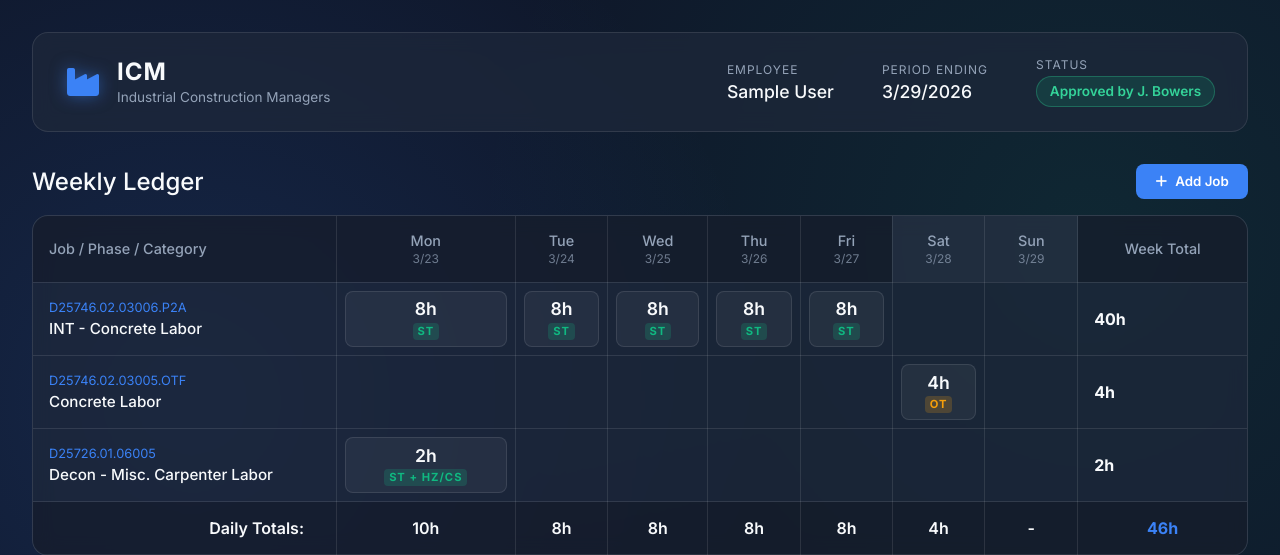
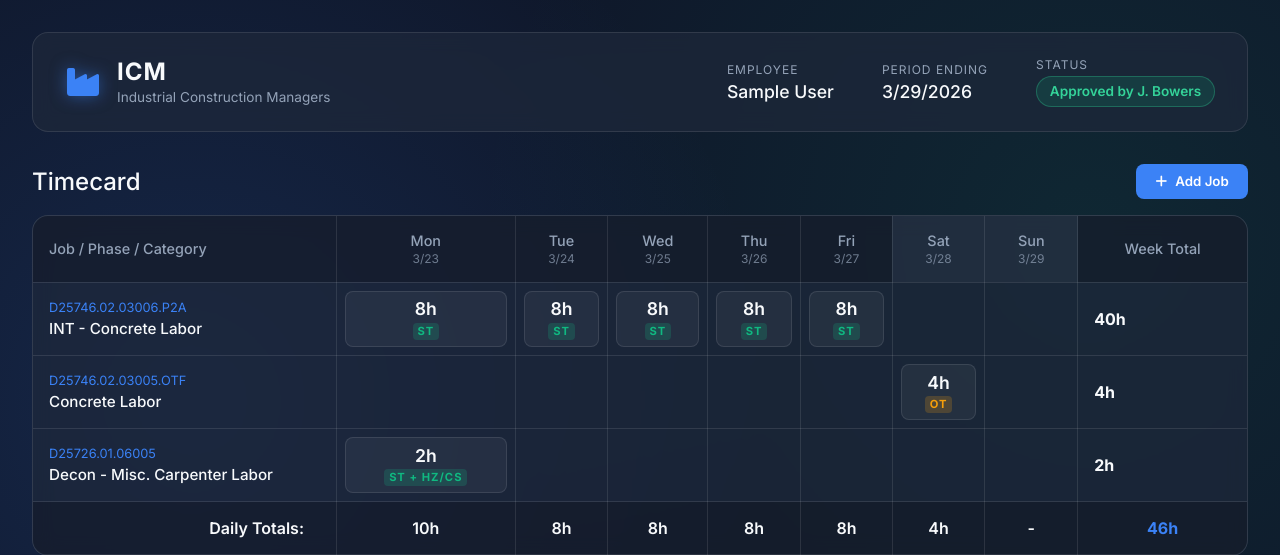
Before and after one commit to davidkbowers/icm, a Django app: page /timesheet/ in a window 1280 px wide. Shown: the top 555 px of the page. Run offline with Django 5.2, Linux system fonts and the light colour scheme; the visitor is signed in with stand-in values (Sample User, id 1).

Commit message:
Item 3 Rename "Weekly Ledger" to "Timecard" in index and timesheet templates

```diff
--- a/index.html
+++ b/index.html
@@ -39,7 +39,7 @@
 
         <main class="main-content">
             <div class="top-bar">
-                <h2>Weekly Ledger</h2>
+                <h2>Timecard</h2>
                 <button class="btn-primary" id="add-job-btn"><i class="fa-solid fa-plus"></i> Add Job</button>
             </div>
 
--- a/users/templates/users/timesheet.html
+++ b/users/templates/users/timesheet.html
@@ -44,7 +44,7 @@
 
         <main class="main-content">
             <div class="top-bar">
-                <h2>Weekly Ledger</h2>
+                <h2>Timecard</h2>
                 <button class="btn-primary" id="add-job-btn"><i class="fa-solid fa-plus"></i> Add Job</button>
             </div>
 
```
